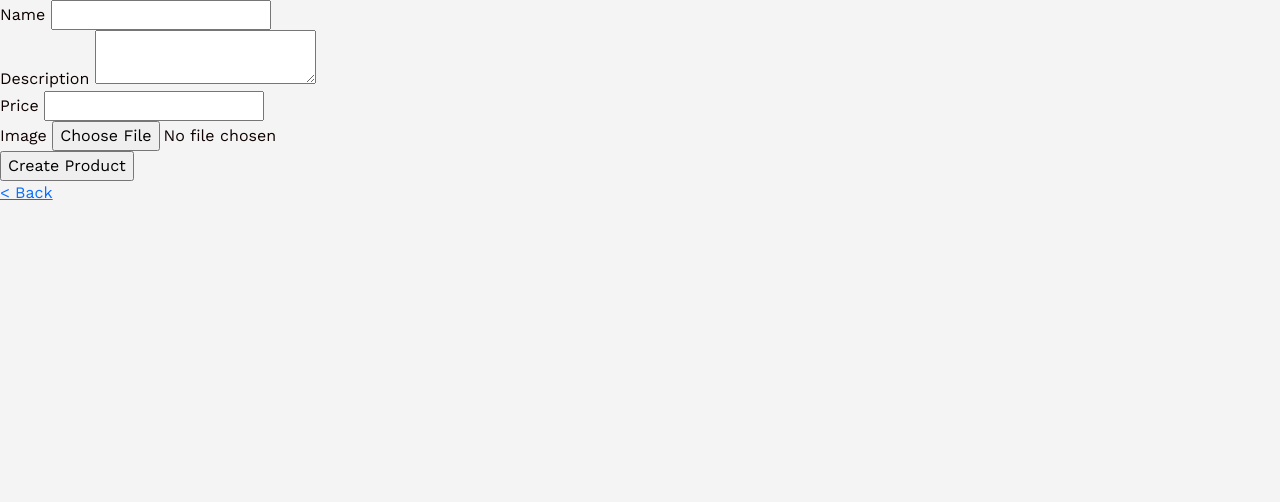
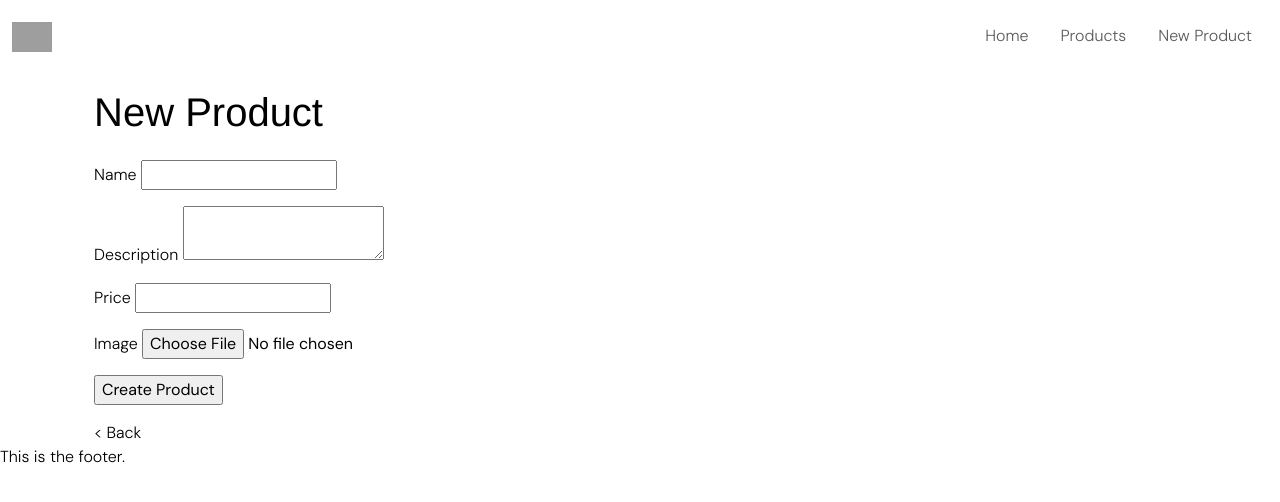
Before and after one commit to Kaprans22/THRIFTIQUE, a Rails app: page /products/new in a window 1280 px wide. Shown: the top 502 px of the page. Run offline with Rails 7, Linux system fonts and the light colour scheme; style sheets or scripts are compiled from the project's sources; some libraries are stand-ins or nearby versions; grey boxes are pictures that could not be loaded.

Commit message:
Added basic front-end

```diff
--- a/app/assets/stylesheets/application.scss
+++ b/app/assets/stylesheets/application.scss
@@ -10,3 +10,21 @@
 // Your CSS partials
 @import "components/index";
 @import "pages/index";
+@import "bootstrap";
+
+
+a {
+  text-decoration: none;
+  color: $black;
+  list-style-type: none;
+}
+
+li {
+  list-style-type: none;
+}
+
+body {
+  @include dm-sans-font;
+  background-color: $white;
+  color: $black;
+}
--- a/app/assets/stylesheets/components/_navbar.scss
+++ b/app/assets/stylesheets/components/_navbar.scss
@@ -10,3 +10,9 @@
 .navbar-lewagon .navbar-brand img {
   width: 40px;
 }
+
+// .nav-item {
+//   margin-right: 20px;
+//   outline: 1px solid;
+//   border-radius: 15%;
+// }
--- a/app/assets/stylesheets/config/_fonts.scss
+++ b/app/assets/stylesheets/config/_fonts.scss
@@ -1,10 +1,17 @@
 // Import Google fonts
-@import url('https://fonts.googleapis.com/css?family=Nunito:400,700|Work+Sans:400,700&display=swap');
+@import url('https://fonts.googleapis.com/css2?family=DM+Sans:ital,opsz,wght@0,9..40,100..1000;1,9..40,100..1000&display=swap');
 
 // Define fonts for body and headers
 $body-font: "Work Sans", "Helvetica", "sans-serif";
 $headers-font: "Nunito", "Helvetica", "sans-serif";
+// $font-family: "DM Sans", sans-serif;
 
+@mixin dm-sans-font {
+  font-family: "DM Sans", sans-serif;
+  font-optical-sizing: auto;
+  font-weight: 300;
+  font-style: normal;
+}
 // To use a font file (.woff) uncomment following lines
 // @font-face {
 //   font-family: "Font Name";
--- a/app/views/layouts/application.html.erb
+++ b/app/views/layouts/application.html.erb
@@ -5,12 +5,19 @@
     <meta name="viewport" content="width=device-width, initial-scale=1, shrink-to-fit=no">
     <%= csrf_meta_tags %>
     <%= csp_meta_tag %>
+    <link rel="preconnect" href="https://fonts.googleapis.com">
+    <link rel="preconnect" href="https://fonts.gstatic.com" crossorigin>
+    <%# <link href="https://fonts.googleapis.com/css2?family=DM+Sans:ital,opsz,wght@0,9..40,100..1000;1,9..40,100..1000&display=swap" rel="stylesheet"> %>
 
     <%= stylesheet_link_tag "application", "data-turbo-track": "reload" %>
     <%= javascript_importmap_tags %>
   </head>
 
   <body>
-    <%= yield %>
+    <%= render "shared/navbar" %>
+    <div class="container mt-3">
+      <%= yield %>
+    </div>
+    <%= render "shared/footer" %>
   </body>
 </html>
--- a/app/views/products/index.html.erb
+++ b/app/views/products/index.html.erb
@@ -1,5 +1,5 @@
+<div class="container mt-4">
   <h1>Products</h1>
-
   <%= link_to 'New Product', new_product_path %>
 
   <ul>
@@ -11,3 +11,4 @@
   </ul>
 
   <%= link_to 'Homepage', root_path %>
+</div>
--- a/app/views/products/new.html.erb
+++ b/app/views/products/new.html.erb
@@ -1,27 +1,62 @@
+<div class="container">
+  <h1 class="mb-4">New Product</h1>
   <%= form_with(model: @product, local: true) do |form| %>
-  <div class="field">
+    <div class="field mb-3 string required name">
       <%= form.label :name %>
       <%= form.text_field :name %>
     </div>
-
-  <div class="field">
+    <div class="field mb-3 string required name">
       <%= form.label :description %>
       <%= form.text_area :description %>
     </div>
-
-  <div class="field">
+    <div class="field mb-3 string required name">
       <%= form.label :price %>
-    <%= form.number_field :price, step: 0.01 %>
+      <%= form.number_field :price, step: 0.1 %>
     </div>
-
-  <div class="field">
+    <div class="field mb-3 string required name">
       <%= form.label :image %>
       <%= form.file_field :image %>
     </div>
-
-  <div class="actions">
+    <div class="actions mb-3 string required name">
       <%= form.submit %>
     </div>
-
     <%= link_to "< Back", products_path %>
   <% end %>
+</div>
+
+<%#=
+<div class="container">
+
+  <form class='simple_form new_list' id="new_list" novalidate="novalidate" enctype="multipart/form-data" action="/lists" accept-charset="UTF-8" method="post">
+    <input type="hidden" name="authenticity_token" autocomplete="off">
+    <div class="mb-3 string required name">
+      <label class="form-label string required" for="name"> Name
+        <abbr title="required">*</abbr>
+      </label>
+      <input class="form-control string required" placeholder="Name" type="text" name="product[name]" id="product_name">
+    </div>
+    <div class="mb-3 string required description">
+      <label class="form-label string required" for="description"> Description
+        <abbr title="required">*</abbr>
+      </label>
+      <input class="form-control string required" placeholder="Tell us about your product" type="text" name="product[description]" id="product_description">
+    </div>
+    <div class="mb-3 string required float">
+      <label class="form-label float required" for="price"> Price
+        <abbr title="required">*</abbr>
+      </label>
+      <input class="form-control price required" placeholder="" type="text" name="product[price]" id="product_price">
+    </div>
+    <div class="mb-3 file required list_photo">
+      <label class="form-label file optional" for="photo"> Photo
+        <abbr title="required">*</abbr>
+      </label>
+      <input class="form-control file optional" type="file" name="list[photo]" id="list_photo">
+    </div>
+    <button type="submit" value="create list" class="btn btn-outline-success" data-disable-with="Create List">
+      Create list
+    </button>
+  </form>
+
+</div>
+ %>
--- /dev/null
+++ b/app/views/shared/_footer.html.erb
@@ -0,0 +1,3 @@
+<footer class="footer">
+  <p>This is the footer.</p>
+</footer>
--- /dev/null
+++ b/app/views/shared/_navbar.html.erb
@@ -0,0 +1,27 @@
+<div class="navbar navbar-expand-sm navbar-light navbar-lewagon">
+  <div class="container-fluid">
+    <%= link_to "/", class: "navbar-brand " do %>
+      <%= image_tag "https://raw.githubusercontent.com/lewagon/fullstack-images/master/uikit/logo.png" %>
+    <% end %>
+
+    <button class="navbar-toggler" type="button" data-bs-toggle="collapse" data-bs-target="#navbarSupportedContent" aria-controls="navbarSupportedContent" aria-expanded="false" aria-label="Toggle navigation">
+      <span class="navbar-toggler-icon"></span>
+    </button>
+
+    <div class="collapse navbar-collapse" id="navbarSupportedContent">
+      <ul class="navbar-nav me-auto">
+      </ul>
+      <ul class="navbar-nav">
+        <li class="nav-item p-2">
+          <%= link_to "Home", root_path, class: "nav-link" %>
+        </li>
+        <li class="nav-item p-2">
+          <%= link_to "Products", products_path, class: "nav-link" %>
+        </li>
+        <li class="nav-item p-2">
+          <%= link_to "New Product", new_product_path, class: "nav-link" %>
+        </li>
+      </ul>
+    </div>
+  </div>
+</div>
```
Also changed, not shown: app/assets/stylesheets/components/_footer.scss (added, +22 -0 lines), app/assets/images/logo.png (added). Lines whose indentation alone changed are shown as unchanged.
